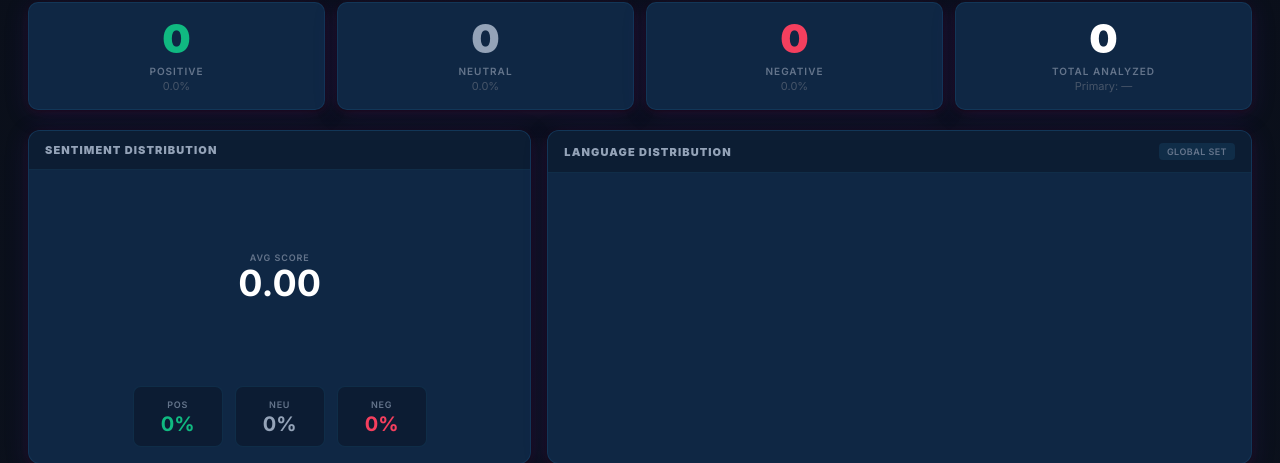
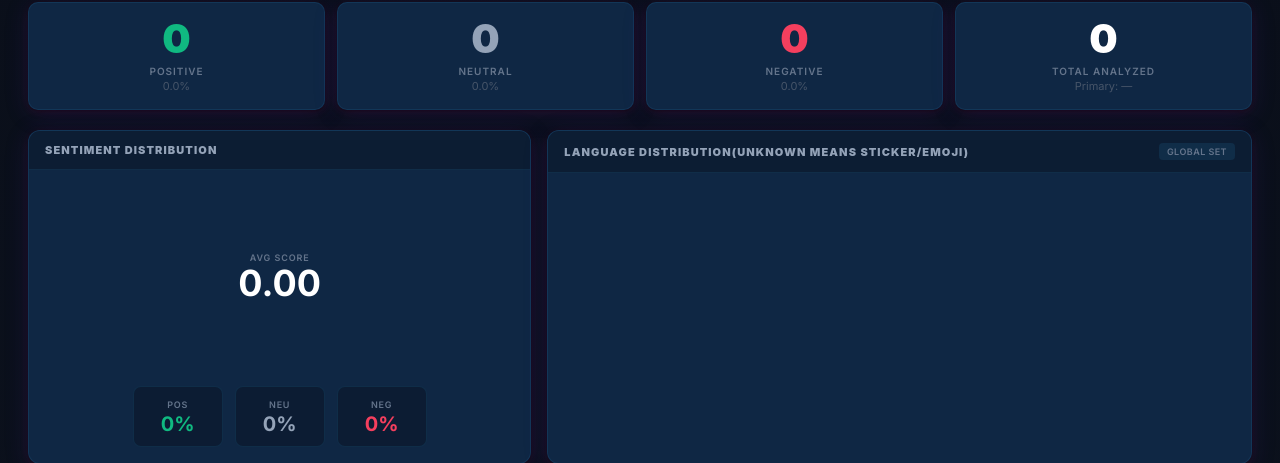
Before and after one commit to jeet-ganguly/birdy-edwards, a Flask app: template app/templates/detail_comments.html in a window 1280 px wide. Shown: the part 148-611 px from the top of the page. Run offline with Flask 3, Linux system fonts and the light colour scheme; the template is opened without the code that fills it, so the values that code supplies are empty; some web fonts are replaced.

Commit message:
Minor Bugs fixed

```diff
--- a/app/image_intelligence.py
+++ b/app/image_intelligence.py
@@ -247,7 +247,7 @@ def detect_text_ratio(image_b64):
 
 
 TEXT_RATIO_THRESHOLD  = 0.75  # ≥ 75% → heavily text, skip gemma
-TEXT_MID_THRESHOLD    = 0.40  # 40-74% → OCR + text-aware gemma prompt
+TEXT_MID_THRESHOLD    = 0.50  # 40-74% → OCR + text-aware gemma prompt
 
 
 def extract_text_from_image(b64):
--- a/app/templates/detail_batch_comments.html
+++ b/app/templates/detail_batch_comments.html
@@ -894,7 +894,7 @@
 
         <div class="detail-card">
             <div class="dc-header">
-                <div class="dc-title">Language Distribution</div>
+                <div class="dc-title">Language Distribution (Unknown means Sticker/Emoji)</div>
                 <span class="dc-badge">Global Set</span>
             </div>
             <div class="dc-body" style="min-height:260px;">
--- a/app/templates/detail_comments.html
+++ b/app/templates/detail_comments.html
@@ -805,7 +805,7 @@
     <!-- Language Distribution -->
     <div class="detail-card">
       <div class="dc-header">
-        <div class="dc-title">Language Distribution</div>
+        <div class="dc-title">Language Distribution(Unknown means Sticker/Emoji)</div>
         <span class="dc-badge">Global Set</span>
       </div>
       <div class="dc-body" style="min-height:260px;">
```
